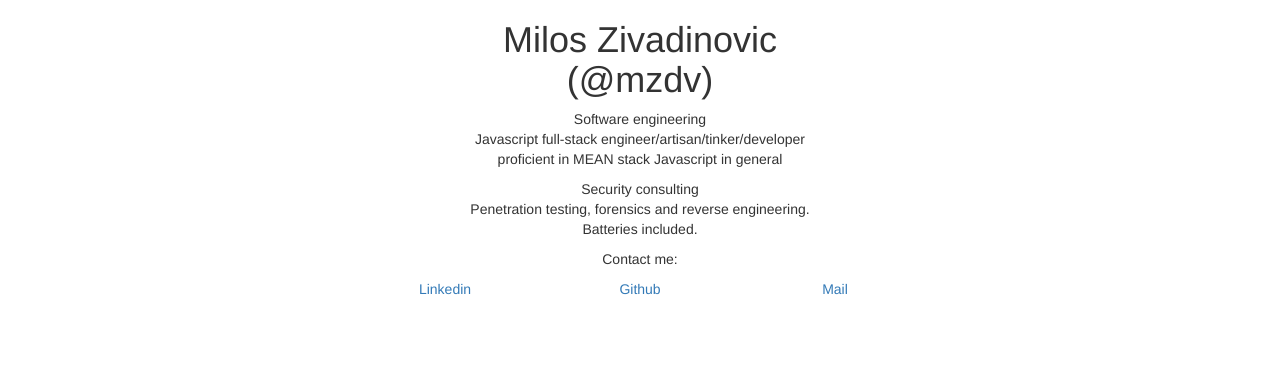
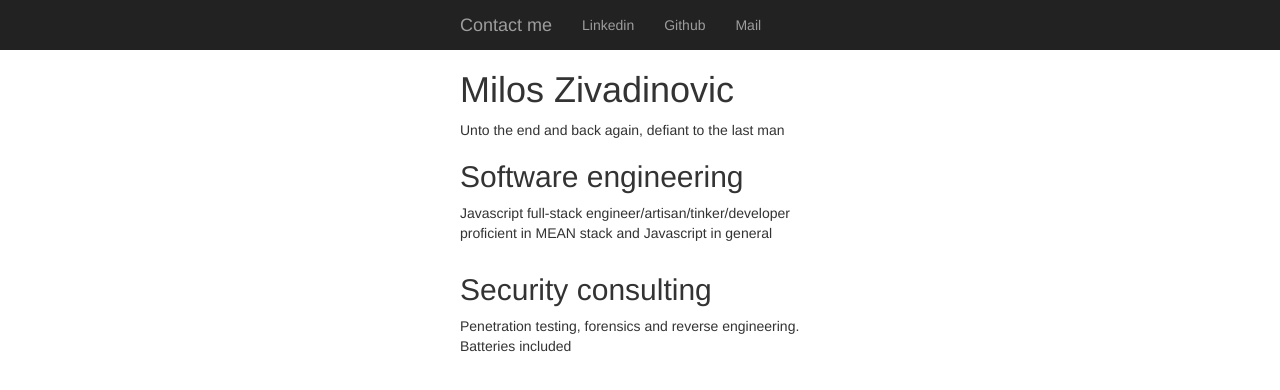
Before and after one commit to mzdv/mzdv.github.io, a website: page index.html in a window 1280 px wide. Drawn offline with nearby package versions, Linux system fonts and the light colour scheme.

Commit message:
Added navbar with contact info.

```diff
--- a/index.html
+++ b/index.html
@@ -7,50 +7,46 @@
     <link rel="stylesheet" href="css/style.css"/>
 </head>
 
+<nav class="navbar-default navbar-inverse">
+    <div class="container">
+        <div class="row">
+            <div class="col-md-offset-4">
+            <a class="navbar-brand">Contact me</a>
+            <ul class="nav navbar-nav">
+                <li><a href="https://www.linkedin.com/pub/milos-zivadinovic/">Linkedin</a></li>
+                <li><a href="https://github.com/mzdv">Github</a></li>
+                <li><a href="mailto:mzdv@outlook.com">Mail</a></li>
+            </ul>
+            </div>
+    </div>
+    </div>
+</nav>
 <div class="container">
     <header>
         <div class="row">
-            <div class="col-md-4 col-md-offset-4 text-center">
-                <h1>Milos Zivadinovic (@mzdv)</h1>
+            <div class="col-md-5 col-md-offset-4">
+                <h1>Milos Zivadinovic</h1>
+                <quote>Unto the end and back again, defiant to the last man</quote>
             </div>
         </div>
     </header>
-    <div class="row text-center">
+    <div class="row">
         <div class="col-md-4 col-md-offset-4">
             <div>
-                <span>Software engineering</span>
-                <p>Javascript full-stack engineer/artisan/tinker/developer proficient in MEAN stack Javascript in
+                <h2>Software engineering</h2>
+                <p>Javascript full-stack engineer/artisan/tinker/developer proficient in MEAN stack and Javascript in
                     general</p>
             </div>
         </div>
     </div>
 
-    <div class="row text-center">
+    <div class="row">
         <div class="col-md-4 col-md-offset-4">
             <div>
-                <span>Security consulting</span>
-                <p>Penetration testing, forensics and reverse engineering. Batteries included.</p>
+                <h2>Security consulting</h2>
+                <p>Penetration testing, forensics and reverse engineering. Batteries included</p>
             </div>
         </div>
     </div>
-
-    <div class="row text-center">
-        <div class="col-md-2 col-md-offset-5">
-            <p>Contact me:</p>
-        </div>
-    </div>
-
-    <div class="row text-center">
-        <div class="col-md-offset-3 col-md-2">
-            <a href="https://www.linkedin.com/pub/milos-zivadinovic/">Linkedin</a>
-        </div>
-        <div class="col-md-2">
-            <a href="https://github.com/mzdv">Github</a>
-        </div>
-        <div class="col-md-2">
-            <a href="mailto:mzdv@outlook.com">Mail</a>
-        </div>
-    </div>
-
 </div>
 </html>
```
